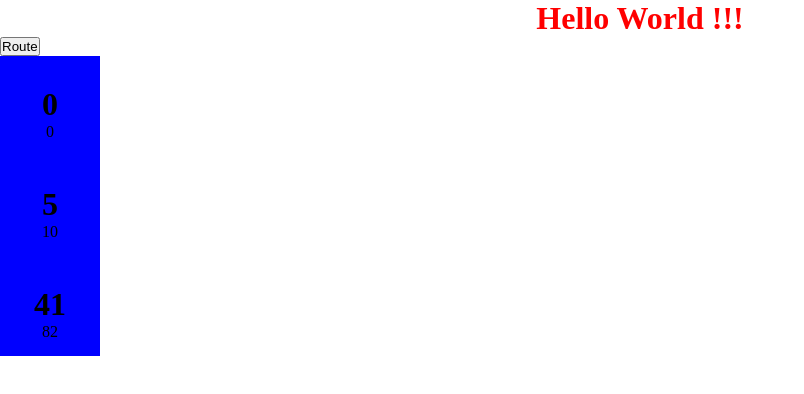
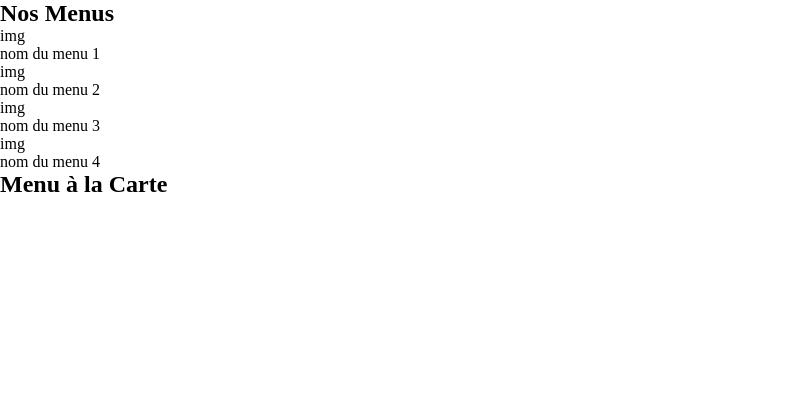
Before and after one commit to DigiCook/web-site, a Vue app: page /#/ in a window 1280 px wide. Shown: the top 394 px of the page, without its empty margins (0-804 px from the left). Built offline with nearby package versions, Linux system fonts and the light colour scheme.

Commit message:
wip  basics vue component menu

```diff
--- /dev/null
+++ b/src/components/Accueil.vue
@@ -0,0 +1,43 @@
+<template>
+    <div class="accueil">
+        <section class="menu">
+            <h1>Nos Menus</h1>
+            <article>
+                <menu-card name="nom du menu 1"></menu-card>
+                <menu-card name="nom du menu 2"></menu-card>
+            </article>
+            <article>
+                <menu-card name="nom du menu 3"></menu-card>
+                <menu-card name="nom du menu 4"></menu-card>
+            </article>
+
+        </section>
+        <section class="carte">
+            <h1>Menu à la Carte</h1>
+        </section>
+    </div>
+</template>
+
+<script>
+  import MenuCard from '@/components/MenuCard'
+  import AddPlat from '@/components/AddPlat'
+
+  export default {
+    name: 'Accueil',
+    components: {
+      MenuCard,
+      AddPlat
+    },
+    data () {
+      return {
+        'test': 'test'
+      }
+    }
+  }
+</script>
+
+<style scoped lang="scss">
+    .accueil {
+
+    }
+</style>
--- /dev/null
+++ b/src/components/AddPlat.vue
@@ -0,0 +1,15 @@
+<template>
+    <div class="accueil">
+
+    </div>
+</template>
+
+<script>
+  export default {
+    name: 'AddPlat'
+  }
+</script>
+
+<style scoped lang="scss">
+
+</style>
--- /dev/null
+++ b/src/components/MenuCard.vue
@@ -0,0 +1,25 @@
+<template>
+    <aside><p>{{img}}</p><p>{{name}}</p></aside>
+</template>
+
+<script>
+  export default {
+    name: 'MenuCart',
+    props: {
+      name: {
+        type: [Number, String],
+        default: 0
+      }
+    },
+    data () {
+      return {
+        'img': 'img'
+      }
+    }
+  }
+</script>
+
+<style scoped lang="scss">
+
+
+</style>
--- a/src/router/index.js
+++ b/src/router/index.js
@@ -1,8 +1,8 @@
 import Vue from 'vue'
 import Router from 'vue-router'
-import Home from '@/components/Home'
 import OtherPage from '@/components/OtherPage'
 import Carte from '@/components/Carte'
+import Accueil from '@/components/Accueil'
 
 Vue.use(Router)
 
@@ -10,8 +10,8 @@ export default new Router({
   routes: [
     {
       path: '/',
-      name: 'Home',
-      component: Home
+      name: 'Accueil',
+      component: Accueil
     },
     {
       name: 'OtherPage',
@@ -23,5 +23,6 @@ export default new Router({
       path: '/carte',
       component: Carte
     }
+
   ]
 })
```
Also changed, not shown: src/components/Carte.vue (+18 -12 lines), 1 other file (tests, documents, lock files or other folders).
